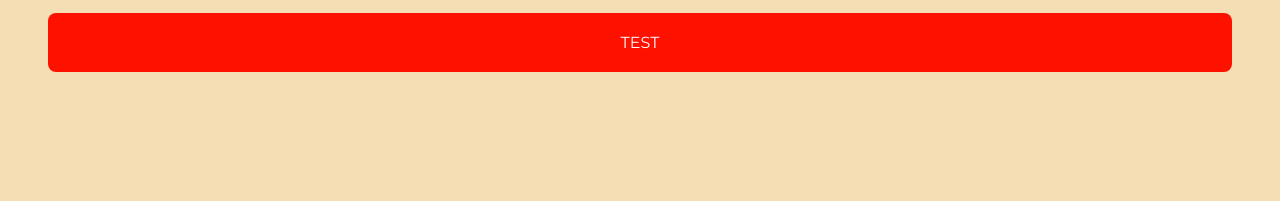
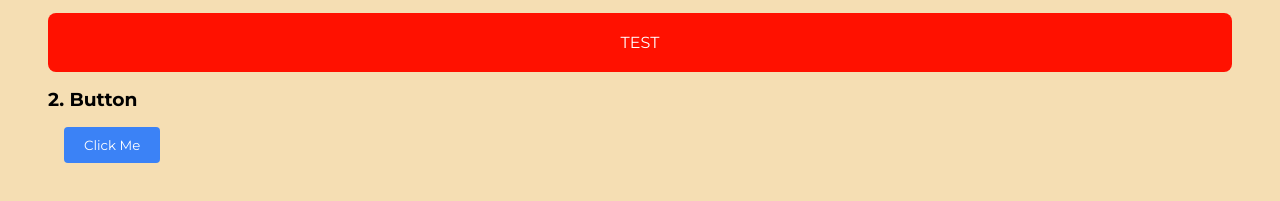
Before and after one commit to DhaniKWP/vanillacss-tailwindcss-1124160014, a plain HTML site: page vanillacss/index.html in a window 1280 px wide. Shown: the part 103-304 px from the top of the page. Drawn offline with Linux system fonts and the light colour scheme.

Commit message:
2. membuat perbedaan saat styling membuat button

```diff
--- a/vanillacss/css/style.css
+++ b/vanillacss/css/style.css
@@ -16,3 +16,12 @@
   text-align: center;
   color: white;
 }
+
+.button {
+  padding: 10px 20px;
+  background-color: #3b82f6;
+  color: white;
+  border: none;
+  border-radius: 4px;
+  cursor: pointer;
+}
--- a/vanillacss/index.html
+++ b/vanillacss/index.html
@@ -13,5 +13,7 @@
   <h2 class="title">Styling menggunakan vanillacss</h2>
   <h3>1. Container</h3>
   <div class="container">TEST</div>
+    <h3>2. Button <br>
+  <button class="button">Click Me</button>
 </body>
 </html>
```
Also changed, not shown: tailwindcss/public/index.html (+2 -0 lines), tailwindcss/public/css/style.css.
